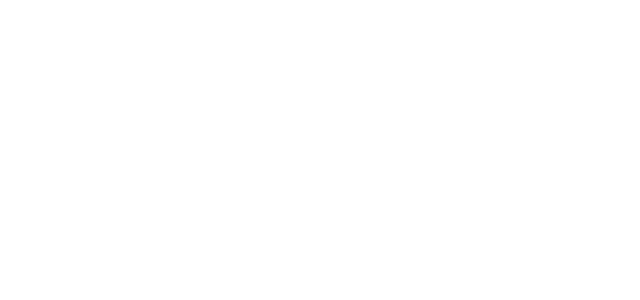
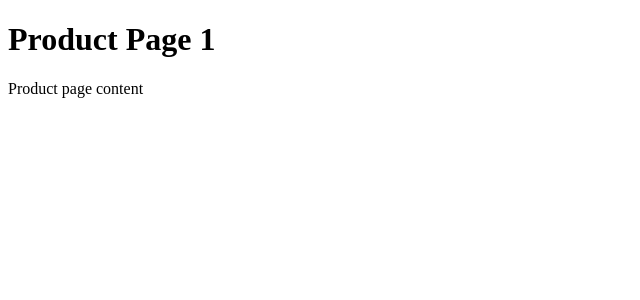
Before and after one commit to Azerbenazzouz/first-proj, a Nuxt app: page /products/1 in a window 1280 px wide. Before the commit this address had no page. Shown: the top 300 px of the page, without its empty margins (0-640 px from the left). Built offline with nearby package versions, Linux system fonts and the light colour scheme.

Commit message:
Ajout de la page produit dynamique avec récupération de l'identifiant du produit

```diff
--- /dev/null
+++ b/pages/products/[id].vue
@@ -0,0 +1,14 @@
+<template>
+    <div>
+        <h1>Product Page {{ id }} </h1>
+        <p>Product page content</p>
+    </div>
+</template>
+
+<script setup>
+const { id } = useRoute().params
+</script>
+
+<style lang="scss" scoped>
+
+</style>
```
